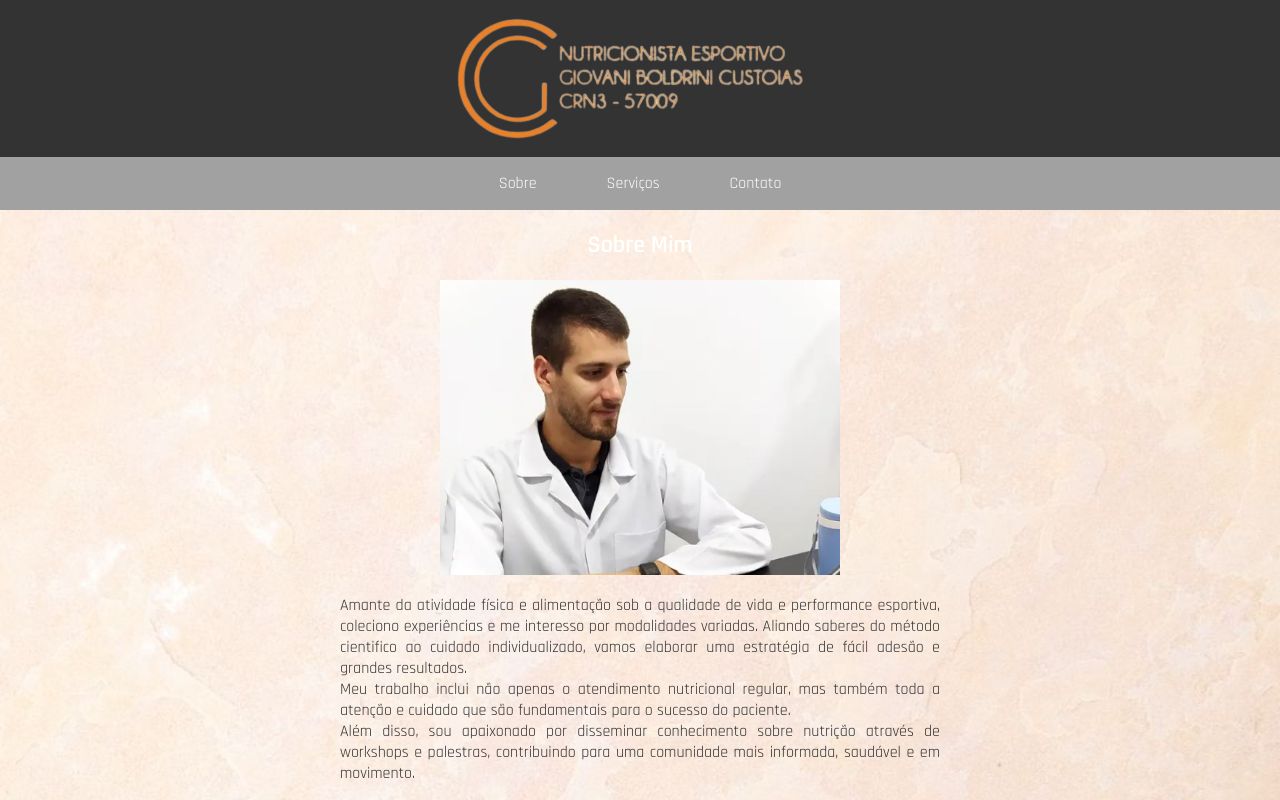
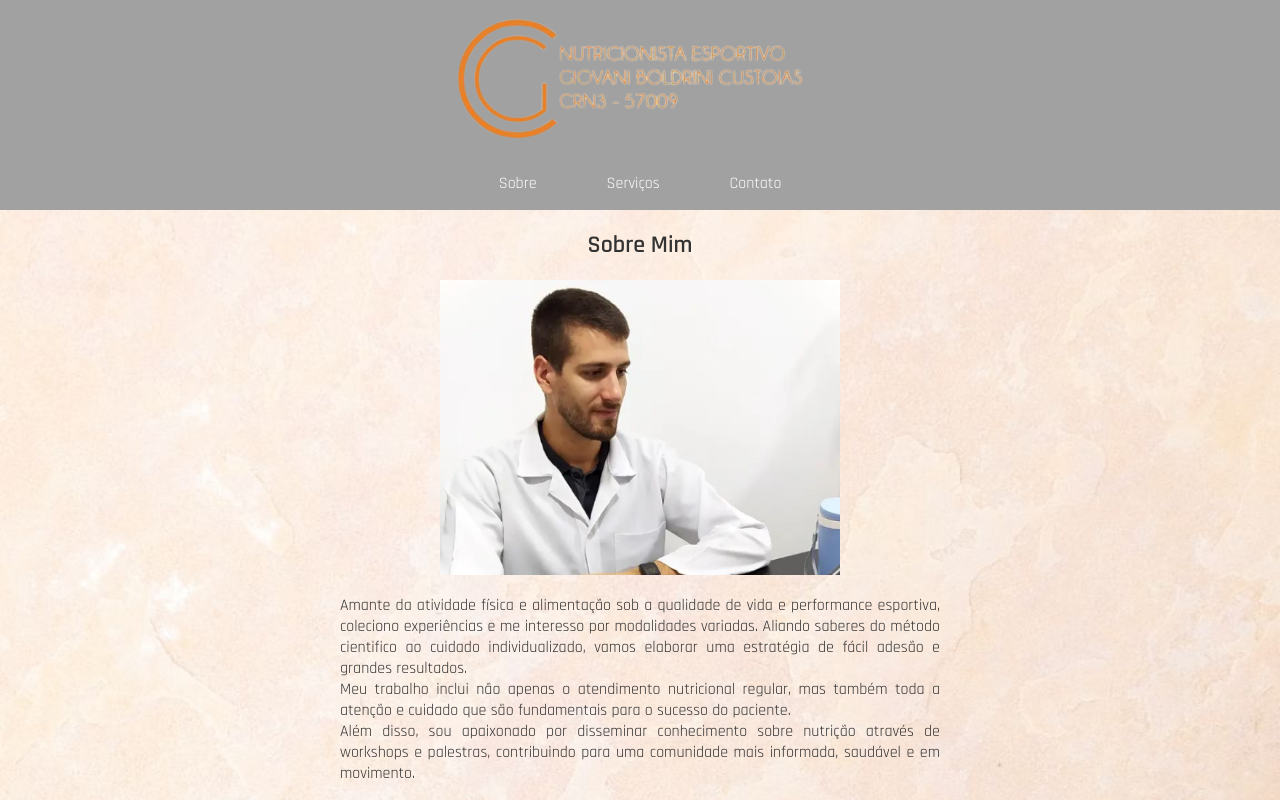
Before and after one commit to Gbcustoias/meusite, a plain HTML site: page index.html in a window 1280 px wide. Shown: the top 800 px of the page. Drawn offline with Linux system fonts and the light colour scheme.

Commit message:
Update index.html

```diff
--- a/index.html
+++ b/index.html
@@ -30,8 +30,8 @@
         }
 
         header, footer {
-            background-color: #333;
-            color: #fff;
+            background-color: #a1a1a1;
+            color: #333;
             width: 100%;
             text-align: center;
             padding: 1rem 0;
@@ -103,7 +103,7 @@
 
         .section-content h2 {
             margin-bottom: 20px;
-            color: #FFFFFF; /* Cor de corno */
+            color: #333; /* Cor de corno dos tópicos, sobre mim, serviços e contato */
         }
 
         .flex-container {
```
